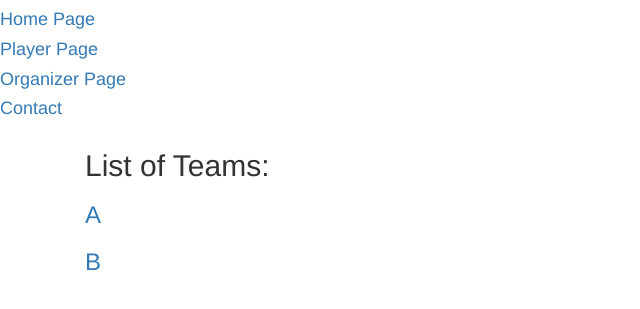
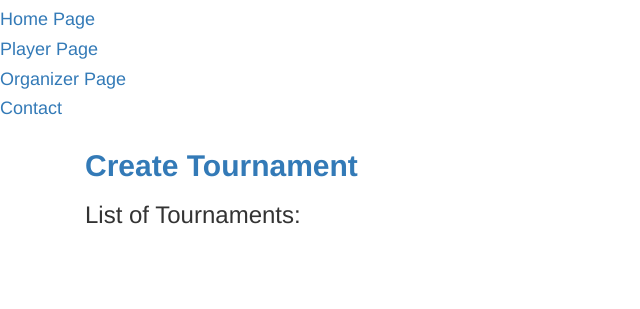
Before and after one commit to siddeshlc8/Software-Engineering-Project, a Django app: page /tournament/ in a window 1280 px wide. Shown: the top 309 px of the page, without its empty margins (0-640 px from the left). Run offline with Django 3.2, Linux system fonts and the light colour scheme; data comes from the database, SQL or seed files in the repository; both versions use the stored data as it was after the commit; data that the repository does not hold is empty; some libraries are stand-ins or nearby versions.

Commit message:
players & tournament app updated

```diff
--- a/cricket/templates/cricket/home_page.html
+++ b/cricket/templates/cricket/home_page.html
@@ -4,7 +4,13 @@
 
 {% block body %}
 
+    <div class="container">
+
         <p><h2>HOME PAGE</h2></p>
+
+        <a href="{% url 'tournament:tournament' %}"><h3>Tournaments</h3></a>
+
+    </div>
 
 
 {% endblock %}
--- a/tournament/models.py
+++ b/tournament/models.py
@@ -1,12 +1,23 @@
 from django.db import models
 
 # Create your models here.
+
+
+class Tournament(models.Model):
+    name = models.CharField(max_length=20, unique=True)
+    place = models.TextField()
+    start_date = models.DateField()
+    end_date = models.DateField(default=None)
+
+    def __str__(self):
+        return self.name
 
 
 class Team(models.Model):
     name = models.CharField(max_length=20, unique=True)
     owner = models.CharField(max_length=20)
     logo = models.ImageField()
+    tournament = models.ForeignKey(Tournament, on_delete=models.CASCADE)
 
     def __str__(self):
         return self.name
--- a/tournament/templates/tournament/team.html
+++ b/tournament/templates/tournament/tournament_teams.html
@@ -1,6 +1,6 @@
 {% extends 'cricket/base.html' %}
 
-{% block title %}Teams{% endblock %}
+{% block title %}{{ current_tournament.name }} | Teams{% endblock %}
 
 {% block body %}
 
--- /dev/null
+++ b/tournament/templates/tournament/tournaments.html
@@ -0,0 +1,21 @@
+{% extends 'cricket/base.html' %}
+
+{% block title %}Tournaments{% endblock %}
+
+{% block body %}
+
+<div class="container">
+
+    <a href="{% url 'tournament:create_tournament' %}"><h2><b>Create Tournament</b></h2></a>
+
+    <p><h3>List of Tournaments:</h3></p>
+
+    {% for tournament in all_tournament %}
+
+        <a href={% url 'tournament:tournament_teams' tournament.id %}><h4>{{ tournament.name }}</h4></a>
+
+    {% endfor %}
+
+</div>
+
+{% endblock %}
--- a/tournament/urls.py
+++ b/tournament/urls.py
@@ -3,7 +3,9 @@ from . import views
 
 app_name = 'tournament'
 urlpatterns = [
-    path('', views.team, name='team'),
+    path('create-tournament/', views.create_tournament, name='create_tournament'),
+    path('', views.tournament, name='tournament'),
+    path('<int:tournament_id>/', views.tournament_teams, name='tournament_teams'),
     path('team/<int:team_id>/', views.team_players, name='team_players'),
     path('team/<int:team_id>/<int:player_id>/', views.team_players_add, name='team_players_add'),
 
--- a/tournament/views.py
+++ b/tournament/views.py
@@ -1,13 +1,33 @@
 from django.shortcuts import render,redirect
-from .models import Team
+from .models import Team, Tournament
 from player.models import Player
+from .forms import TournamentCreationForm
 # Create your views here.
 
 
-def team(request):
-    teams = Team.objects.all()
-    context = {'teams': teams}
-    return render(request, 'tournament/team.html', context)
+def create_tournament(request):
+    form = TournamentCreationForm()
+    if request.method == 'POST':
+        if form.is_valid():
+            form.save()
+            return redirect('tournament:tournament')
+    else:
+        context = {'form': form}
+        return render(request, 'tournament/create_tournament.html', context)
+
+
+
+def tournament(request):
+    all_tournament = Tournament.objects.all()
+    context = {'all_tournament': all_tournament}
+    return render(request, 'tournament/tournaments.html', context)
+
+
+def tournament_teams(request, tournament_id):
+    current_tournament = Tournament.objects.get(pk=tournament_id)
+    teams = current_tournament.team_set.all()
+    context = {'current_tournament': current_tournament, 'teams': teams}
+    return render(request, 'tournament/tournament_teams.html', context)
 
 
 def team_players(request, team_id):
```
Also changed, not shown: tournament/forms.py (added, +36 -0 lines), tournament/templates/tournament/create_tournament.html (added, +31 -0 lines), db.sqlite3.
